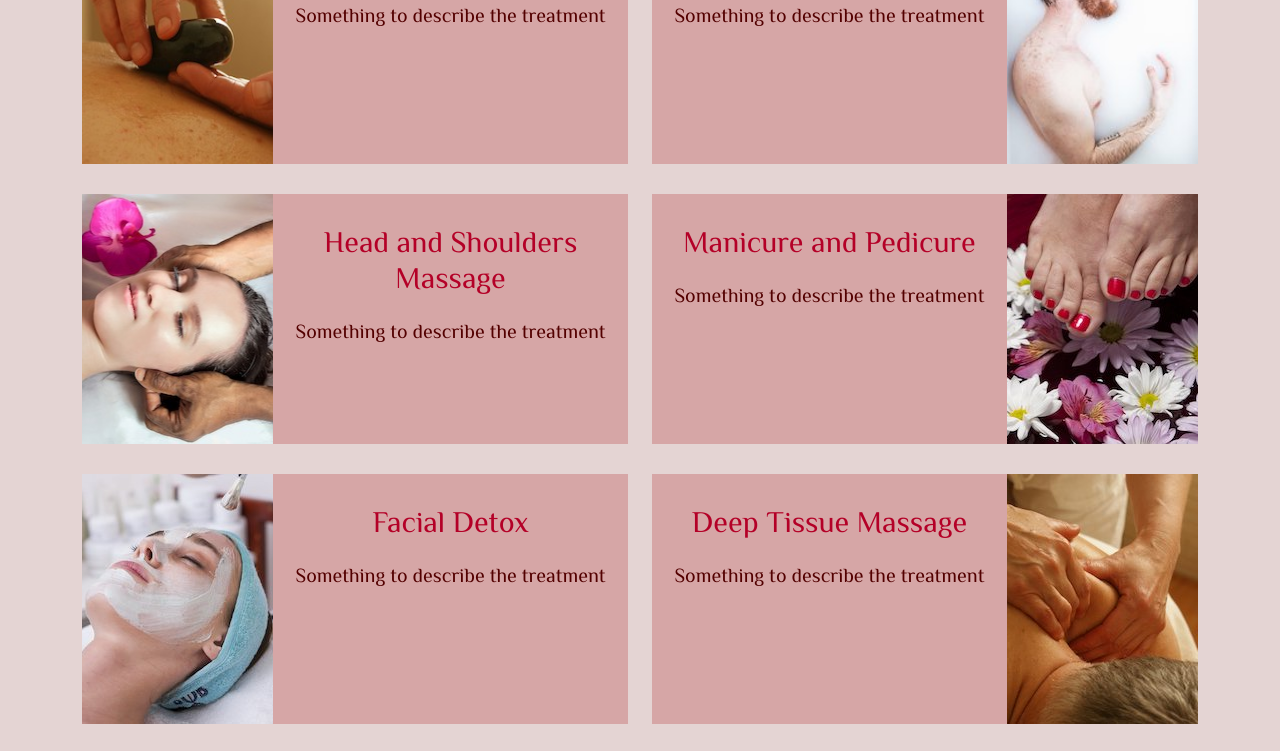
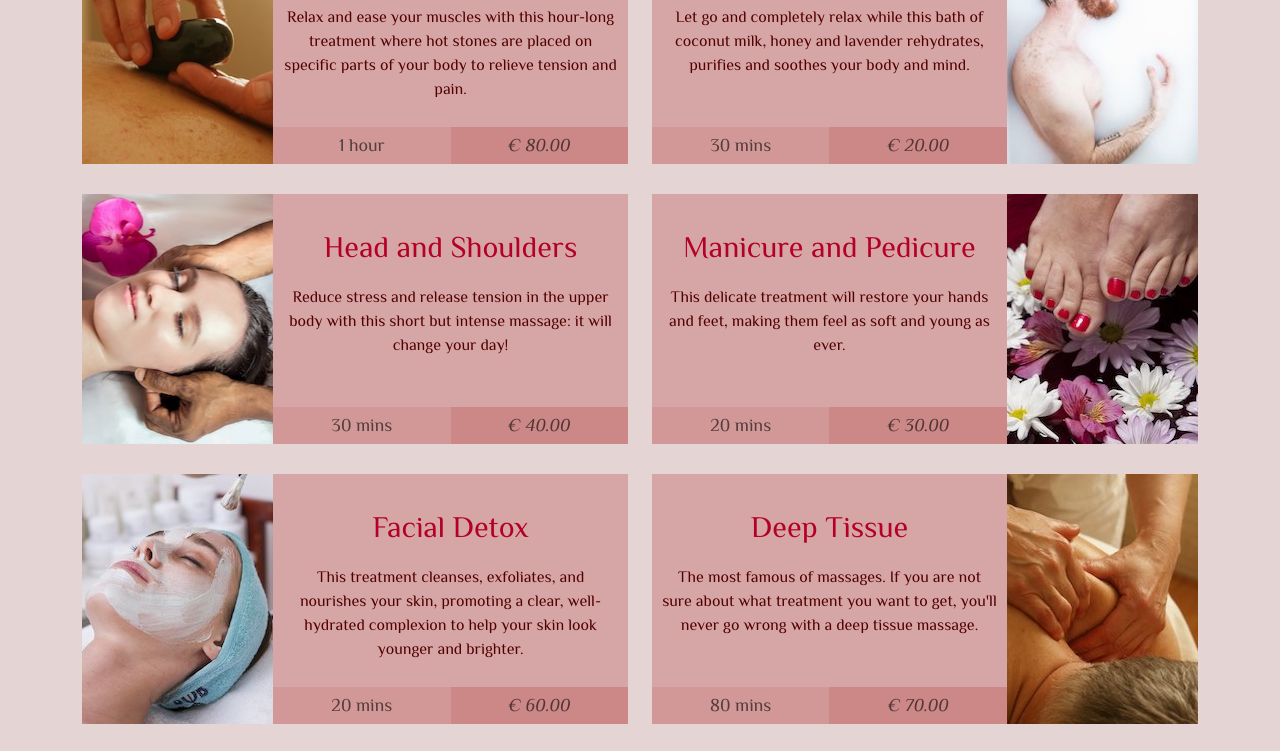
Before and after one commit to matteofiorini92/LittleFlowers-Spa, a plain HTML site: page treatments.html in a window 1280 px wide. Shown: the part 650-1401 px from the top of the page. Drawn offline with nearby package versions, Linux system fonts and the light colour scheme.

Commit message:
added content to treatments page

```diff
--- a/assets/css/style.css
+++ b/assets/css/style.css
@@ -1,4 +1,4 @@
-@import url('https://fonts.googleapis.com/css2?family=Montserrat:ital,wght@0,100;0,200;0,300;0,400;0,500;0,600;0,700;0,800;0,900;1,100;1,200;1,300;1,400;1,500;1,600;1,700;1,800;1,900&family=Philosopher:ital,wght@0,400;0,700;1,400;1,700&display=swap');
+@import url('https://fonts.googleapis.com/css2?family=Philosopher:ital,wght@0,400;0,700;1,400;1,700&family=Nunito:wght@200;300;400;600;700&family=Raleway:wght@100;200;300;400;500;600;700&display=swap');
 
 /*--------------------------------------------Colors*/
 
@@ -75,6 +75,14 @@ footer p {
 
 .team-description {
     color: rgb(83, 0, 0);
+}
+
+.treatment-price {
+    background-color: rgba(182, 60, 60, 0.5);
+}
+
+.treatment-duration {
+    background-color: rgba(182, 60, 60, 0.4);
 }
 
 .staff-feature p {
@@ -159,6 +167,10 @@ body {
     position: fixed;
     width: 100%;
     z-index: 1;
+}
+
+.navlink {
+    font-family: "Nunito", sans-serif;
 }
 
 .navbar-light .navbar-toggler {
@@ -307,10 +319,11 @@ body {
 
 footer {
     height: auto;
+    font-family: "Nunito", sans-serif;
+    font-size: 15px;
 }
 
 .footer-heading {
-    font-family: "Philosopher", sans-serif;
     font-size: 25px;
 }
 
@@ -449,13 +462,6 @@ footer {
     font-size: 18px;
 }
 
-/*--------------------------------------------Treatments*/
-
-.banner-treatments {
-    background: url("/assets/images/treatments-banner-bis.jpg");
-    background-position: center;
-}
-
 /*--------------------------------------------Banner*/
 
 .banner {
@@ -466,8 +472,12 @@ footer {
     margin-bottom: 40px;
 }
 
+/*--------------------------------------------Treatments*/
 
-/*--------------------------------------------Treatments*/
+.banner-treatments {
+    background: url("/assets/images/treatments-banner-bis.jpg");
+    background-position: center;
+}
 
 .treatment {
     height: 250px;
@@ -481,6 +491,16 @@ footer {
     margin-bottom: 20px;
 }
 
+@media (max-width: 768px) {
+    .treatment h5 {
+        font-size: 20px;
+        margin-bottom: 15px;
+    }
+    .treatment p {
+        font-size: 15px;
+    }
+}
+
 .treatment-bg {
     width: 35%;
     height: inherit;
@@ -488,13 +508,39 @@ footer {
     float: left;
 }
 
-.treatment-desc {
+.treatment-body {
     width: 65%;
     float: left;
-    padding-top: 30px;
-    padding-left: 5px;
-    padding-right: 5px;
     height: 100%;
+}
+
+.treatment-desc {
+    height: 85%;
+    padding-top: 10%;
+    padding-left: 10px;
+    padding-right: 10px;
+    font-size: 16px;
+}
+
+.treatment-price {
+    width: 50%;
+    float: left;
+    height: 15%;
+    text-align: center;
+    padding-top: 5px;
+    font-style: italic;
+    font-size: 18px;
+    color: rgba(0, 0, 0, 0.6);
+}
+
+.treatment-duration {
+    width: 50%;
+    float: left;
+    height: 15%;
+    text-align: center;
+    padding-top: 5px;
+    font-size: 18px;
+    color: rgba(0, 0, 0, 0.6);
 }
 
 #hot-stones {
--- a/treatments.html
+++ b/treatments.html
@@ -59,35 +59,56 @@
                 <div class="col-12 col-md-6">
                     <div class="treatment">
                         <div class="treatment-bg" id="hot-stones"></div>
+                        <div class="treatment-body">
                             <div class="treatment-desc">
                                 <h5>Hot Stones Massage</h5>
-                            <p>Something to describe the treatment</p>
+                                <p>Relax and ease your muscles with this hour-long treatment where hot stones are placed
+                                    on specific parts of your body
+                                    to relieve tension and pain.
+                                </p>
+                            </div>
+                            <div class="treatment-duration">1 hour</div>
+                            <div class="treatment-price">€ 80.00</div>
                         </div>
                     </div>
                 </div>
                 <div class="col-12 col-md-6">
                     <div class="treatment">
+                        <div class="treatment-body">
                             <div class="treatment-desc">
                                 <h5>Relaxing Bath</h5>
-                            <p>Something to describe the treatment</p>
+                                <p>Let go and completely relax while this bath of coconut milk, honey and lavender rehydrates,
+                                    purifies and soothes your body and mind.</p>
                             </div>
+                            <div class="treatment-duration">30 mins</div>
+                            <div class="treatment-price">€ 20.00</div>
+                        </div>
+
                         <div class="treatment-bg" id="bath"></div>
                     </div>
                 </div>
                 <div class="col-12 col-md-6">
                     <div class="treatment">
                         <div class="treatment-bg" id="head-shoulders"></div>
+                        <div class="treatment-body">
                             <div class="treatment-desc">
-                            <h5>Head and Shoulders Massage</h5>
-                            <p>Something to describe the treatment</p>
+                                <h5>Head and Shoulders</h5>
+                                <p>Reduce stress and release tension in the upper body with this short but intense massage: it will change your day!</p>
+                            </div>
+                            <div class="treatment-duration">30 mins</div>
+                            <div class="treatment-price">€ 40.00</div>
                         </div>
                     </div>
                 </div>
                 <div class="col-12 col-md-6">
                     <div class="treatment">
+                        <div class="treatment-body">
                             <div class="treatment-desc">
                                 <h5>Manicure and Pedicure</h5>
-                            <p>Something to describe the treatment</p>
+                                <p>This delicate treatment will restore your hands and feet, making them feel as soft and young as ever.</p>
+                            </div>
+                            <div class="treatment-duration">20 mins</div>
+                            <div class="treatment-price">€ 30.00</div>
                         </div>
                         <div class="treatment-bg" id="pedicure"></div>
                     </div>
@@ -95,18 +116,28 @@
                 <div class="col-12 col-md-6">
                     <div class="treatment">
                         <div class="treatment-bg" id="facial"></div>
+                        <div class="treatment-body">
                             <div class="treatment-desc">
                                 <h5>Facial Detox</h5>
-                            <p>Something to describe the treatment</p>
+                                <p>This treatment cleanses, exfoliates, and nourishes your skin,
+                                    promoting a clear, well-hydrated complexion to help your skin look younger and brighter.</p>
+                            </div>
+                            <div class="treatment-duration">20 mins</div>
+                            <div class="treatment-price">€ 60.00</div>
                         </div>
                     </div>
                 </div>
                 <div class="col-12 col-md-6">
                     <div class="treatment">
-
+                        <div class="treatment-body">
                             <div class="treatment-desc">
-                            <h5>Deep Tissue Massage</h5>
-                            <p>Something to describe the treatment</p>
+                                <h5>Deep Tissue</h5>
+                                <p>The most famous of massages.
+                                    If you are not sure about what treatment you want to get,
+                                    you'll never go wrong with a deep tissue massage.</p>
+                            </div>
+                            <div class="treatment-duration">80 mins</div>
+                            <div class="treatment-price">€ 70.00</div>
                         </div>
                         <div class="treatment-bg" id="deep-tissue"></div>
                     </div>
```
Lines whose indentation alone changed are shown as unchanged.
